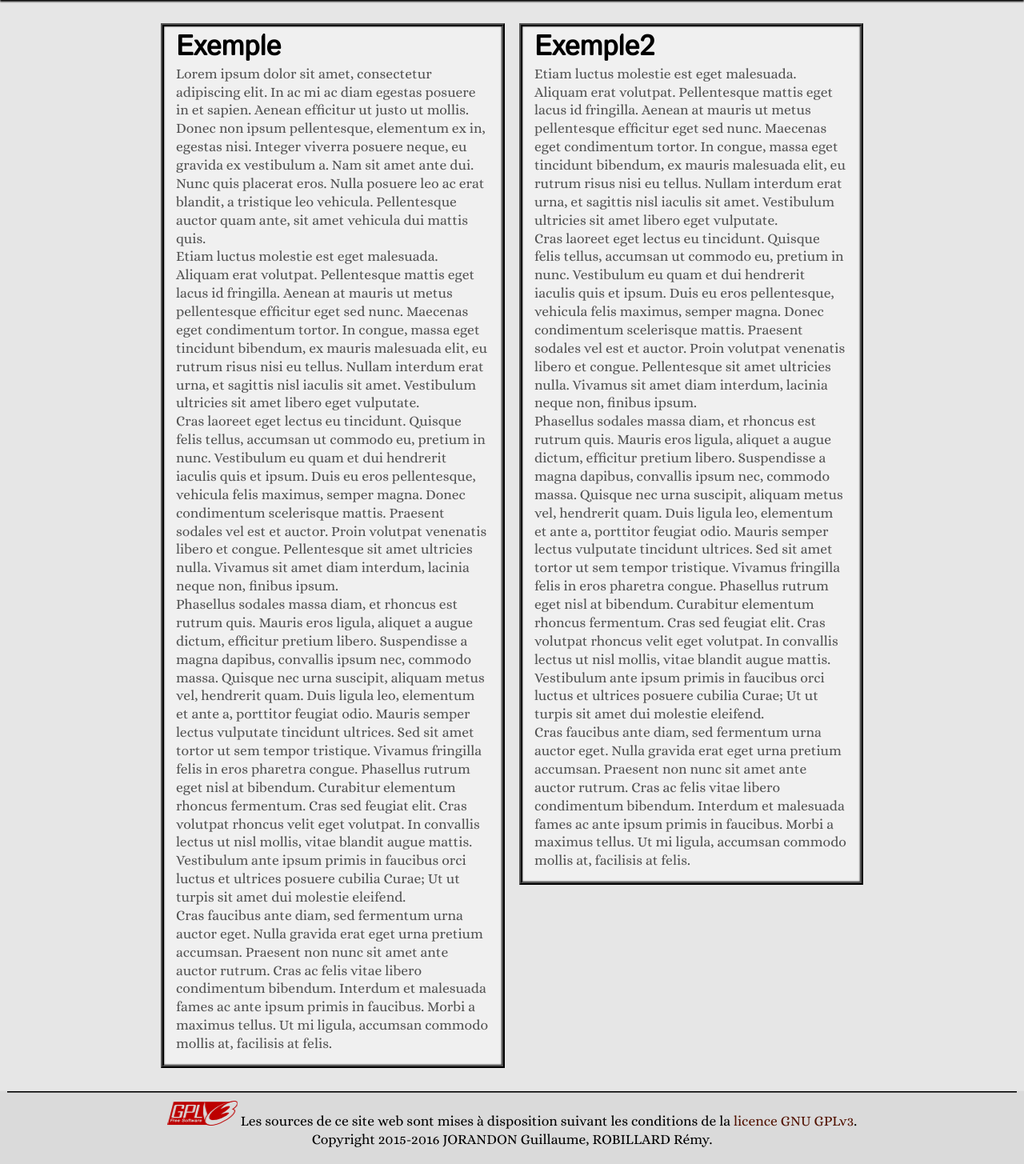
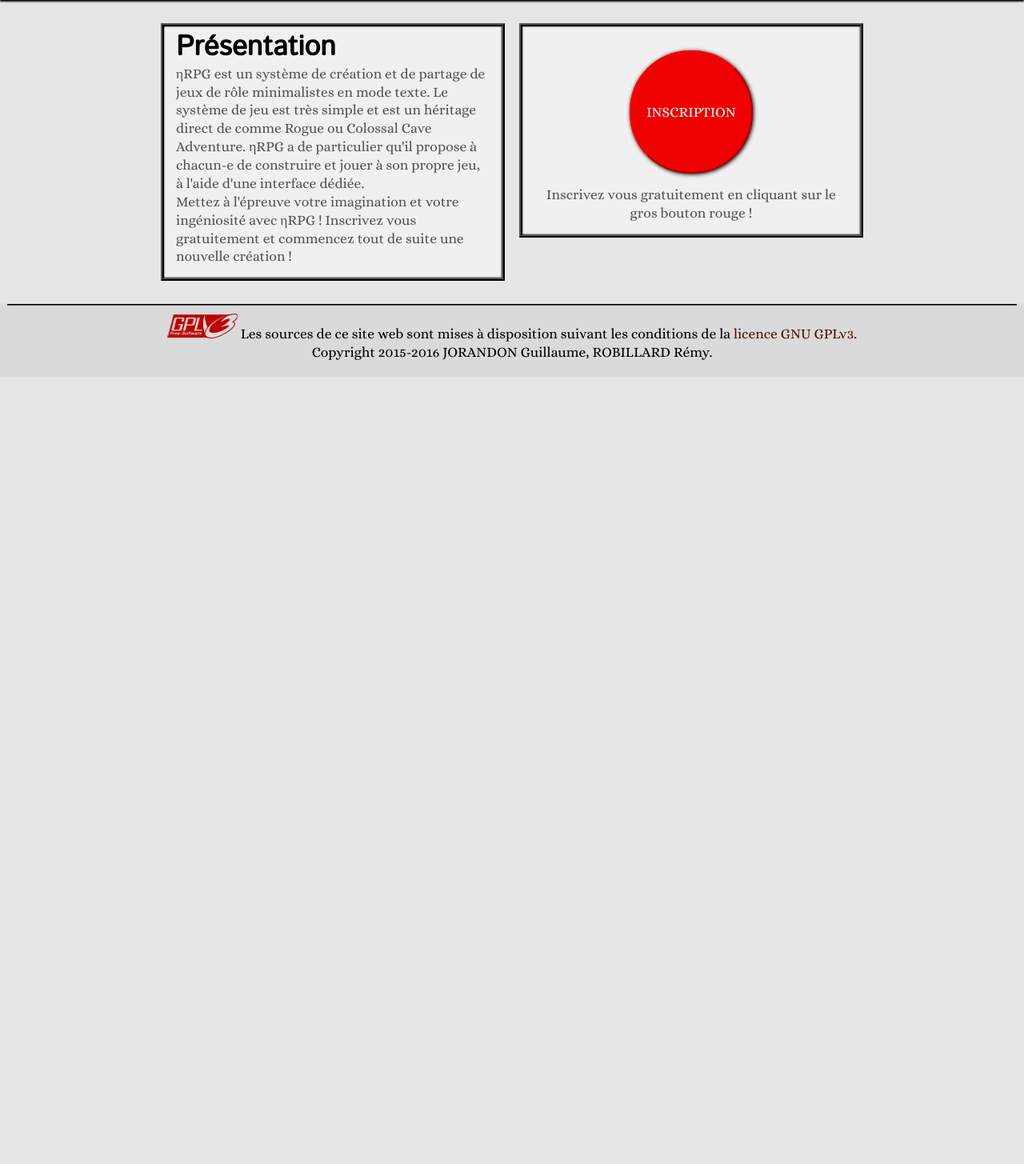
Before and after one commit to gjorando/nanoRPG, a PHP site: page / in a window 1280 px wide. Shown: the part 227-1682 px from the top of the page at 80% size. After the commit the page ends 677 px from the top, so only its background shows below. Run offline with PHP 8.4, Linux system fonts and the light colour scheme.

Commit message:
BIG RED BUTTON

```diff
--- a/css/style.css
+++ b/css/style.css
@@ -179,6 +179,11 @@ input[type="checkbox"]
 	margin-bottom: 10px;
 }
 
+.center
+{
+	text-align: center;
+}
+
 a
 {
 	color: #080830;
@@ -188,6 +193,35 @@ a
 a:hover
 {
 	text-decoration: underline;
+}
+
+.BRB /* BIG RED BUTTON */
+{
+	display: block;
+	width: 150px;
+	height: 150px;
+	border-radius: 75px;
+	border: 2px outset red;
+	line-height: 150px;
+	text-align: center;
+	background: #EE0000;
+	color: white;
+	margin: 15px auto;
+	box-shadow: 1px 1px 5px black;
+}
+
+.BRB:hover
+{
+	text-decoration: none;
+	border-style: inset;
+	background: #FF0000;
+}
+
+.BRB:hover span
+{
+	position: relative;
+	top: 1px;
+	left: 1px;
 }
 
 /* Pied de page */
--- a/index.php
+++ b/index.php
@@ -1,5 +1,9 @@
 <?php
 include_once("model/sessions.php");
 
+$brb_target=!isLogged()?'inscription.php':'#';
+$brb_title=!isLogged()?'INSCRIPTION':'CREATION';
+$brb_sub=!isLogged()?'Inscrivez vous gratuitement en cliquant sur le gros bouton rouge !':'Commencez un nouveau jeu en un tour de main en cliquant sur le gros bouton rouge !';
+
 $page_title = "Accueil";
 include_once("view/index.php");
--- a/view/include/head.php
+++ b/view/include/head.php
@@ -1,5 +1,5 @@
 <head>
-	<title>ηRPG<?php if(isset($page_title)) { echo (' - ' . $page_title); } ?></title>
+	<title>ηRPG<?php echo (isset($page_title)?(' - ' . $page_title):''); ?></title>
 	<link rel="stylesheet" type="text/css" href="/css/reset.css" />
 	<link rel="stylesheet" type="text/css" href="/css/style.css" />
 	<link rel=icon href="img/favicon.ico" type="image/ico" />
--- a/view/index.php
+++ b/view/index.php
@@ -6,21 +6,15 @@
 		<div id="content_wrapper">
 			<div id="content_left">
 				<section class="content">
-					<h2>Exemple</h2>
-					<p>Lorem ipsum dolor sit amet, consectetur adipiscing elit. In ac mi ac diam egestas posuere in et sapien. Aenean efficitur ut justo ut mollis. Donec non ipsum pellentesque, elementum ex in, egestas nisi. Integer viverra posuere neque, eu gravida ex vestibulum a. Nam sit amet ante dui. Nunc quis placerat eros. Nulla posuere leo ac erat blandit, a tristique leo vehicula. Pellentesque auctor quam ante, sit amet vehicula dui mattis quis.</p>
-					<p>Etiam luctus molestie est eget malesuada. Aliquam erat volutpat. Pellentesque mattis eget lacus id fringilla. Aenean at mauris ut metus pellentesque efficitur eget sed nunc. Maecenas eget condimentum tortor. In congue, massa eget tincidunt bibendum, ex mauris malesuada elit, eu rutrum risus nisi eu tellus. Nullam interdum erat urna, et sagittis nisl iaculis sit amet. Vestibulum ultricies sit amet libero eget vulputate.</p>
-					<p>Cras laoreet eget lectus eu tincidunt. Quisque felis tellus, accumsan ut commodo eu, pretium in nunc. Vestibulum eu quam et dui hendrerit iaculis quis et ipsum. Duis eu eros pellentesque, vehicula felis maximus, semper magna. Donec condimentum scelerisque mattis. Praesent sodales vel est et auctor. Proin volutpat venenatis libero et congue. Pellentesque sit amet ultricies nulla. Vivamus sit amet diam interdum, lacinia neque non, finibus ipsum.</p>
-					<p>Phasellus sodales massa diam, et rhoncus est rutrum quis. Mauris eros ligula, aliquet a augue dictum, efficitur pretium libero. Suspendisse a magna dapibus, convallis ipsum nec, commodo massa. Quisque nec urna suscipit, aliquam metus vel, hendrerit quam. Duis ligula leo, elementum et ante a, porttitor feugiat odio. Mauris semper lectus vulputate tincidunt ultrices. Sed sit amet tortor ut sem tempor tristique. Vivamus fringilla felis in eros pharetra congue. Phasellus rutrum eget nisl at bibendum. Curabitur elementum rhoncus fermentum. Cras sed feugiat elit. Cras volutpat rhoncus velit eget volutpat. In convallis lectus ut nisl mollis, vitae blandit augue mattis. Vestibulum ante ipsum primis in faucibus orci luctus et ultrices posuere cubilia Curae; Ut ut turpis sit amet dui molestie eleifend.</p>
-					<p>Cras faucibus ante diam, sed fermentum urna auctor eget. Nulla gravida erat eget urna pretium accumsan. Praesent non nunc sit amet ante auctor rutrum. Cras ac felis vitae libero condimentum bibendum. Interdum et malesuada fames ac ante ipsum primis in faucibus. Morbi a maximus tellus. Ut mi ligula, accumsan commodo mollis at, facilisis at felis.</p>
+					<h2>Présentation</h2>
+					<p>ηRPG est un système de création et de partage de jeux de rôle minimalistes en mode texte. Le système de jeu est très simple et est un héritage direct de comme Rogue ou Colossal Cave Adventure. ηRPG a de particulier qu'il propose à chacun-e de construire et jouer à son propre jeu, à l'aide d'une interface dédiée.</p>
+					<p>Mettez à l'épreuve votre imagination et votre ingéniosité avec ηRPG ! Inscrivez vous gratuitement et commencez tout de suite une nouvelle création !</p>
 				</section>
 			</div>
 			<div id="content_right">
-				<section class="content">
-					<h2>Exemple2</h2>
-					<p>Etiam luctus molestie est eget malesuada. Aliquam erat volutpat. Pellentesque mattis eget lacus id fringilla. Aenean at mauris ut metus pellentesque efficitur eget sed nunc. Maecenas eget condimentum tortor. In congue, massa eget tincidunt bibendum, ex mauris malesuada elit, eu rutrum risus nisi eu tellus. Nullam interdum erat urna, et sagittis nisl iaculis sit amet. Vestibulum ultricies sit amet libero eget vulputate.</p>
-					<p>Cras laoreet eget lectus eu tincidunt. Quisque felis tellus, accumsan ut commodo eu, pretium in nunc. Vestibulum eu quam et dui hendrerit iaculis quis et ipsum. Duis eu eros pellentesque, vehicula felis maximus, semper magna. Donec condimentum scelerisque mattis. Praesent sodales vel est et auctor. Proin volutpat venenatis libero et congue. Pellentesque sit amet ultricies nulla. Vivamus sit amet diam interdum, lacinia neque non, finibus ipsum.</p>
-					<p>Phasellus sodales massa diam, et rhoncus est rutrum quis. Mauris eros ligula, aliquet a augue dictum, efficitur pretium libero. Suspendisse a magna dapibus, convallis ipsum nec, commodo massa. Quisque nec urna suscipit, aliquam metus vel, hendrerit quam. Duis ligula leo, elementum et ante a, porttitor feugiat odio. Mauris semper lectus vulputate tincidunt ultrices. Sed sit amet tortor ut sem tempor tristique. Vivamus fringilla felis in eros pharetra congue. Phasellus rutrum eget nisl at bibendum. Curabitur elementum rhoncus fermentum. Cras sed feugiat elit. Cras volutpat rhoncus velit eget volutpat. In convallis lectus ut nisl mollis, vitae blandit augue mattis. Vestibulum ante ipsum primis in faucibus orci luctus et ultrices posuere cubilia Curae; Ut ut turpis sit amet dui molestie eleifend.</p>
-					<p>Cras faucibus ante diam, sed fermentum urna auctor eget. Nulla gravida erat eget urna pretium accumsan. Praesent non nunc sit amet ante auctor rutrum. Cras ac felis vitae libero condimentum bibendum. Interdum et malesuada fames ac ante ipsum primis in faucibus. Morbi a maximus tellus. Ut mi ligula, accumsan commodo mollis at, facilisis at felis.</p>
+				<section class="content center">
+					<a class="BRB" href="<?php echo $brb_target; ?>"><span><?php echo $brb_title; ?></span></a>
+					<?php echo $brb_sub; ?>
 				</section>
 			</div>
 		</div>
```
